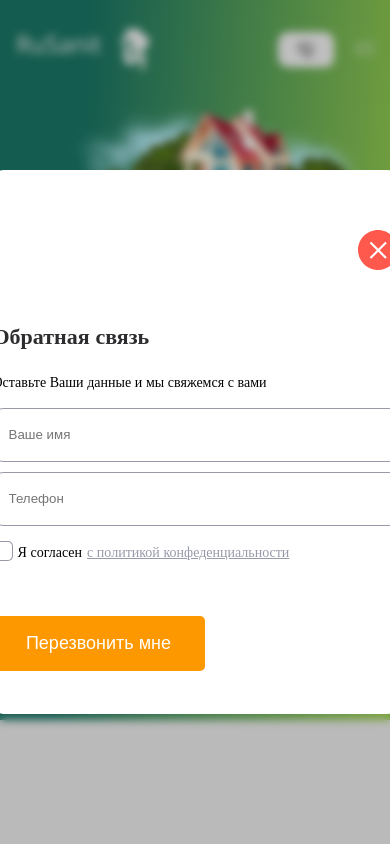
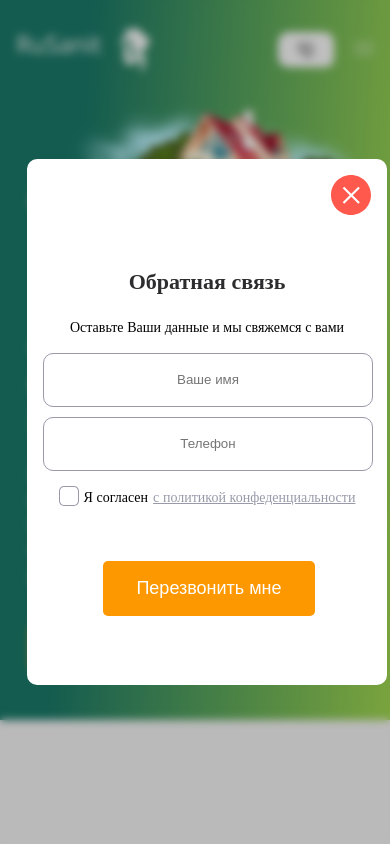
Before and after one commit to Svyat21/RuSanitApp, a Django app: page / in a window 390 px wide, after a click that opens the changed part. Run offline with Django 3.2, Linux system fonts and the light colour scheme; data that the repository does not hold is empty; some libraries are stand-ins or nearby versions.

Commit message:
pop-up styling for the mobile version of the site

```diff
--- a/rusanitapp/shop/static/shop/css/universal_styles.css
+++ b/rusanitapp/shop/static/shop/css/universal_styles.css
@@ -474,6 +474,40 @@ footer{
 body.lock{
     overflow: hidden;
 }
+@media (max-width:414px){
+    .popup{
+        width: 414px;
+    }
+    .popup-body{
+        width: 100%;
+        padding: 0;
+    }
+    .popup-content{
+        width: 360px;
+        height: 526px;
+    }
+    .popup-contain{
+        width: 328px;
+        height: 494px;
+    }
+    .input-call {
+        padding-left: 0px;
+        text-align: center;
+    }
+    .check-lable {
+        flex-wrap: wrap;
+        justify-content: center;
+    }
+    .submit-popup {
+        margin: 50px 60px;
+    }
+    .popup .h2-style {
+        text-align: center;
+    }
+    .popup-body p {
+        text-align: center;
+    }
+}
 
 
 .popup-content-pay{
--- a/rusanitapp/shop/static/shop/js/popaps.js
+++ b/rusanitapp/shop/static/shop/js/popaps.js
@@ -176,8 +176,8 @@ function popupClose(popupActive, doUnlock = true) {
 }
 
 function bodyLock() {
+    if (document.querySelector('.main-container').offsetWidth > 768) {
         const lockPaddingValue = window.innerWidth - document.querySelector('.main-container').offsetWidth + 'px';
-
             if (lockPadding.length > 0) {
             for (let index = 0; index < lockPadding.length; index++) {
                 const el = lockPadding[index];
@@ -191,6 +191,8 @@ function bodyLock() {
         setTimeout(function () {
             unlock = true;
         }, timeout);
+    }
+
 }
 
 function bodyUnLock() {
```
Lines whose indentation alone changed are shown as unchanged.
